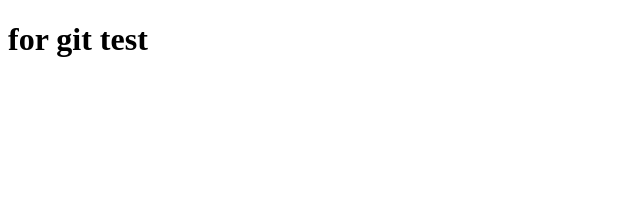
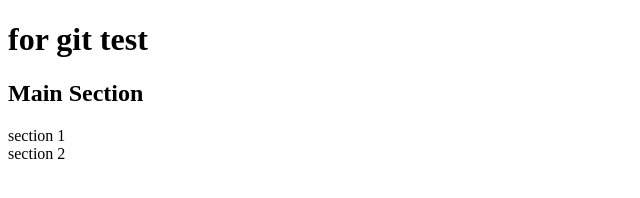
Before and after one commit to zhipingl/git-demo, a plain HTML site: page index.html in a window 1280 px wide. Shown: the whole page, without its empty margins (0-640 px from the left). Drawn offline with Linux system fonts and the light colour scheme.

Commit message:
add heading, main element

```diff
--- a/index.html
+++ b/index.html
@@ -12,6 +12,15 @@
     <head>
         <h1>for git test</h1>
     </head>
+    <main>
+        <h2>Main Section</h2>
+        <section>
+            section 1
+        </section>
+        <section>
+            section 2
+        </section>
+    </main>
 </body>
 
 </html>
```
